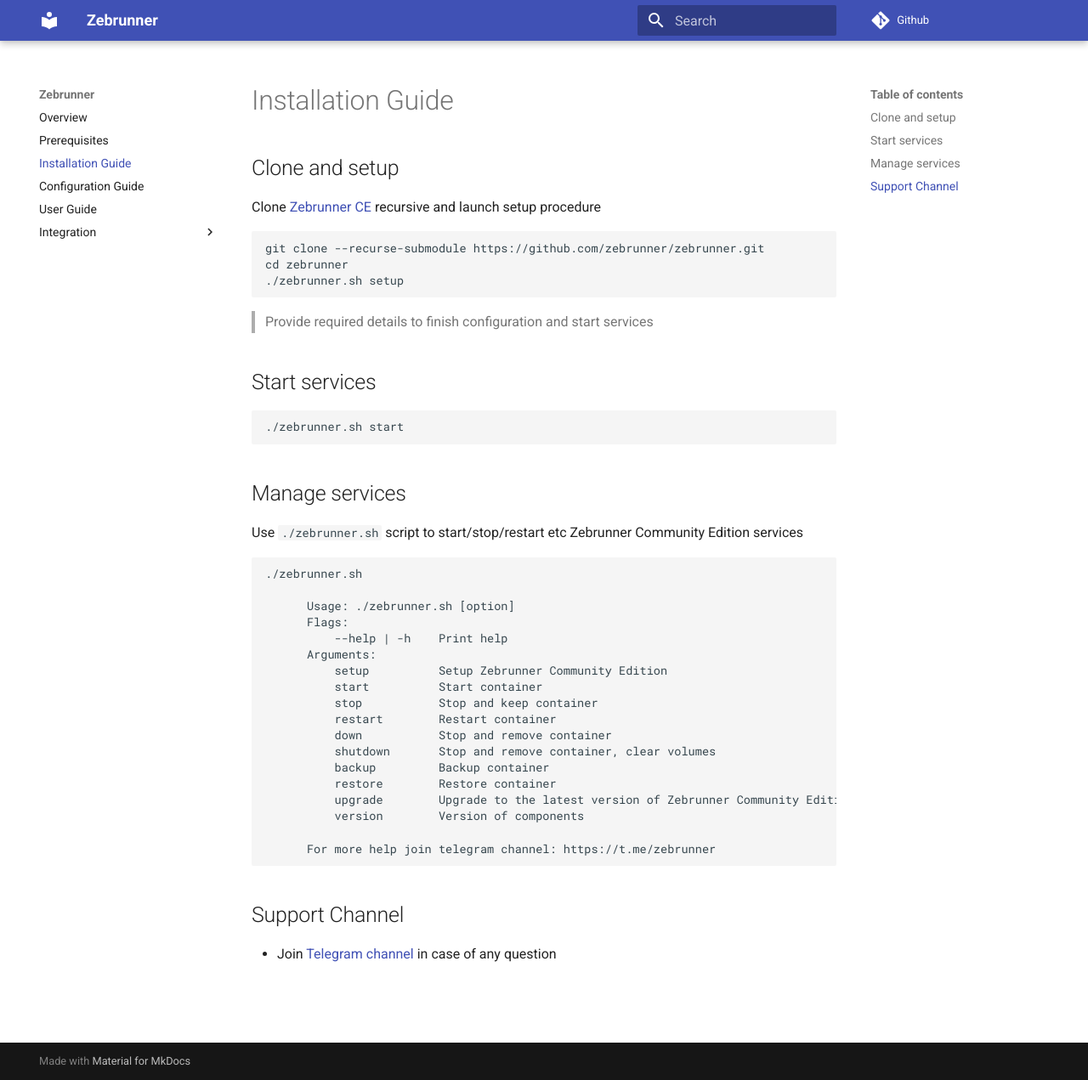
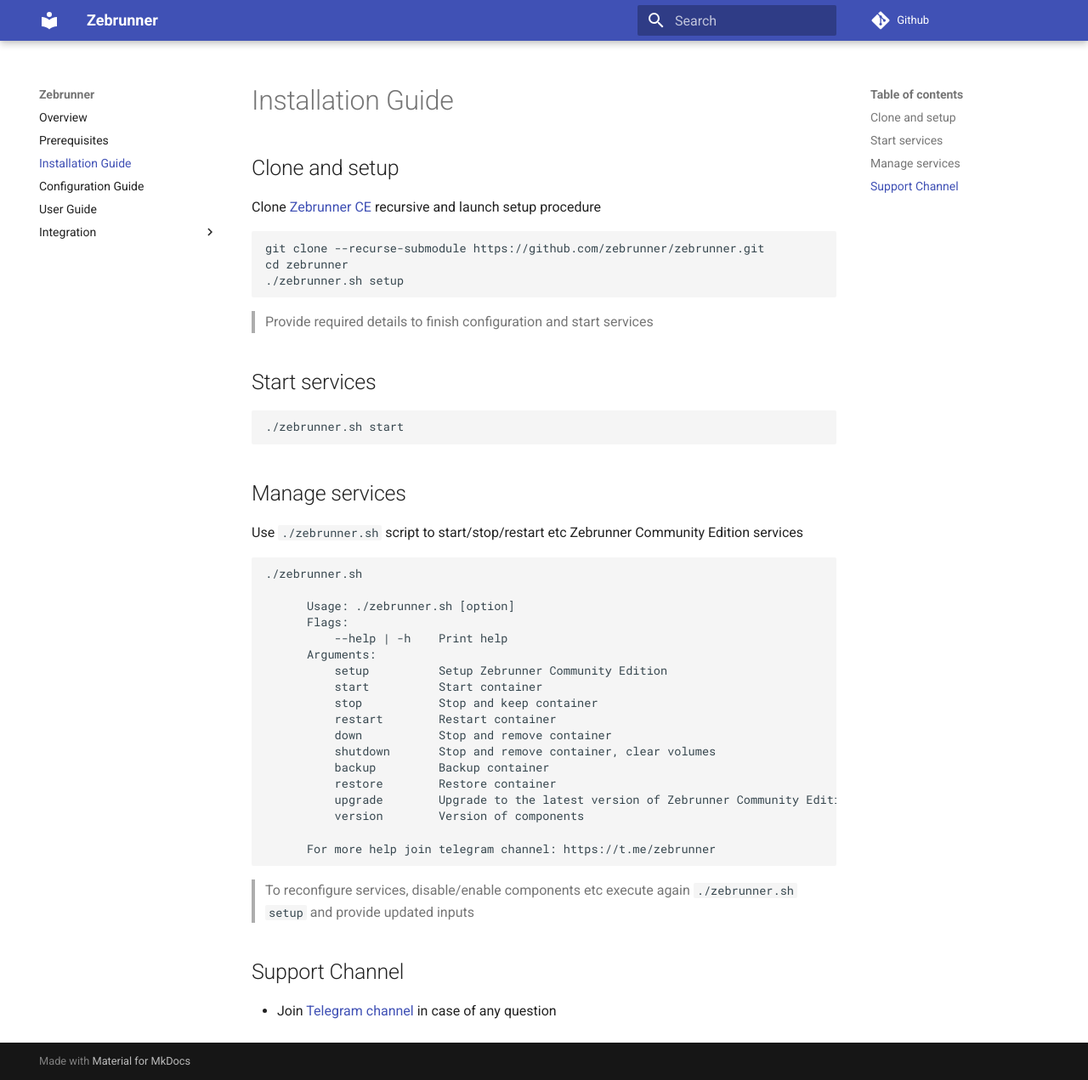
Before and after one commit to zebrunner/community-edition, an MkDocs documentation site: the page built from docs/install-guide.md, in a window 1280 px wide and 1271 px high. Shown: the whole window at 85% size. Built offline with MkDocs 1.6.1 and Material for MkDocs 9.7.7, drawn with Linux system fonts in a browser that asks for light colours; comment, search, counter and statistics services are not loaded; old or Windows-style settings are respelled for this version of MkDocs.

Commit message:
Update install-guide.md

````diff
--- a/docs/install-guide.md
+++ b/docs/install-guide.md
@@ -36,6 +36,7 @@
 
       For more help join telegram channel: https://t.me/zebrunner
 ```
+> To reconfigure services, disable/enable components etc execute again `./zebrunner.sh setup` and provide updated inputs
 
 ## Support Channel
 
````
